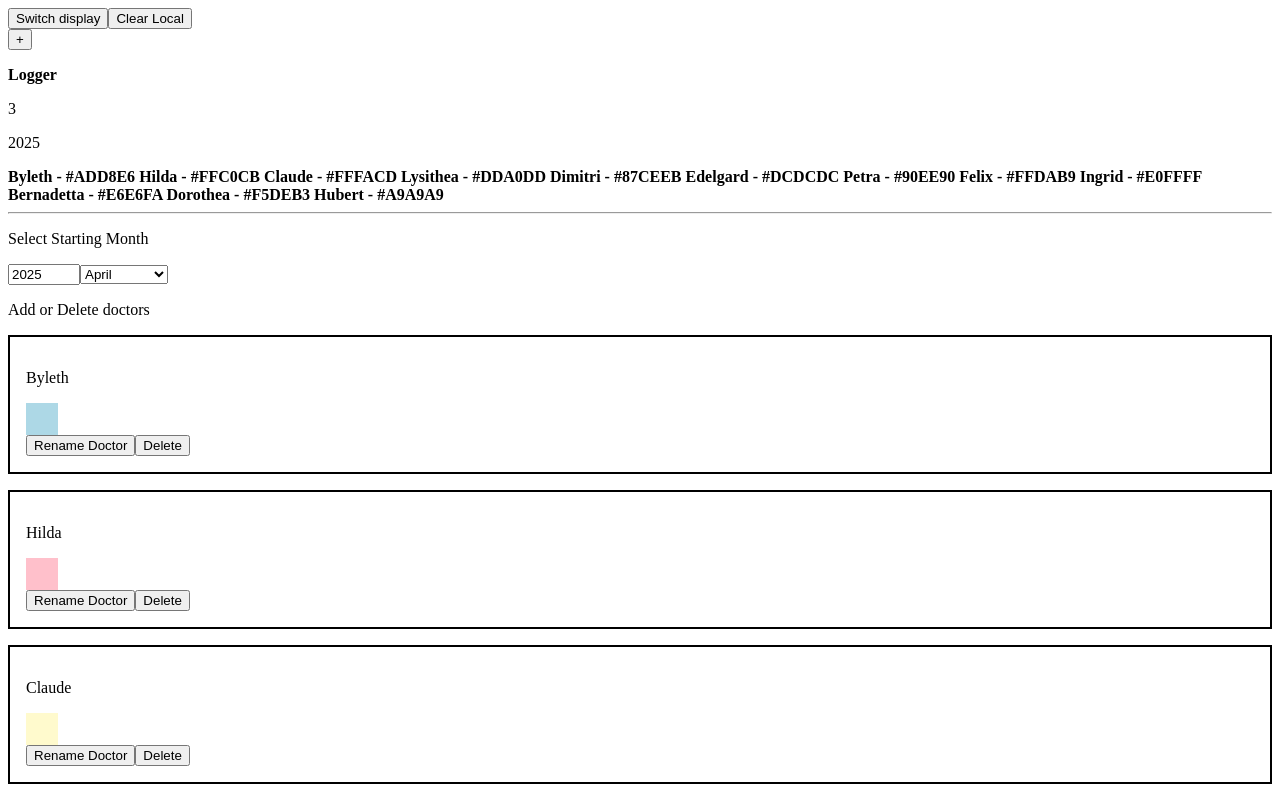
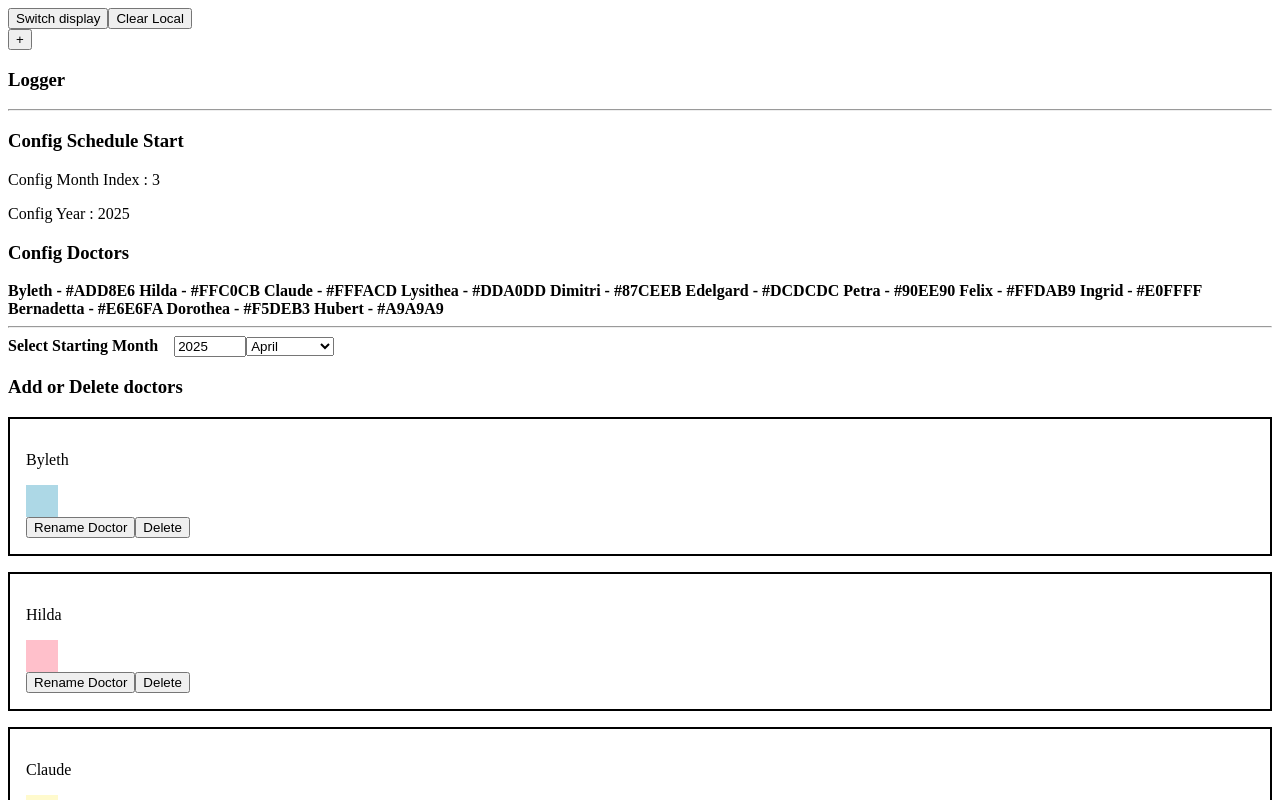
Before and after one commit to Subhavich/doc-sche, a React (Vite) app: page / in a window 1280 px wide. Shown: the top 800 px of the page. Built offline with nearby package versions, Linux system fonts and the light colour scheme.

Commit message:
pretty up components/ remove initialslots state

```diff
--- a/src/App.jsx
+++ b/src/App.jsx
@@ -34,12 +34,11 @@ function App() {
     return isGenerated ? "table" : "edit"; // If true, show TablePage; else EditingPage
   });
 
-  const [initialSlots, setInitialSlots] = useState(null);
   const [doctors, setDoctors] = useState(null);
 
   const [tableSlots, setTableSlots] = useState(() => {
     const savedSlots = loadFromLocalStorage("tableSlots");
-    return savedSlots || initialSlots; // Use saved data or initial data
+    return savedSlots || [];
   });
 
   const [tableDoctors, setTableDoctors] = useState(() => {
@@ -56,6 +55,14 @@ function App() {
       }
     );
   });
+
+  //CHECK IF GENERATED STATUS
+  useEffect(() => {
+    console.log(
+      "App initialized. Current state of 'isGenerated':",
+      loadFromLocalStorage("isGenerated")
+    );
+  }, []);
 
   //SAVE CONFIG TO LOCALSTORAGE ON CONFIG CHANGES
   useEffect(() => {
@@ -86,9 +93,8 @@ function App() {
     const updatedSlots = deepCopy(generatedSlots);
     const updatedDoctors = deepCopy(processedDoctors);
 
-    setInitialSlots(updatedSlots);
     setDoctors(updatedDoctors);
-    setTableSlots(updatedSlots); // Directly use updated values
+    setTableSlots(updatedSlots);
     setTableDoctors(updatedDoctors);
 
     const dateObject = {
@@ -163,13 +169,6 @@ function App() {
       scheduleStart: { year: newYear, month: newMonth },
     }));
   };
-  //CHECK IF GENERATED STATUS FROM LOCALSTORAGE
-  useEffect(() => {
-    console.log(
-      "App initialized. Current state of 'isGenerated':",
-      loadFromLocalStorage("isGenerated")
-    );
-  }, []);
 
   return (
     <div>
--- a/src/EditPage.jsx
+++ b/src/EditPage.jsx
@@ -3,7 +3,6 @@ import { Compact } from "@uiw/react-color";
 import { createNewDoctor } from "./utils/doctorCreation";
 import { MONTHS } from "./utils/static";
 import { clearLocalStorage } from "./utils/localStorage";
-// Editing Page
 
 export default function EditingPage({
   tableDoctors,
@@ -40,25 +39,18 @@ export default function EditingPage({
   const [generated, setGenerated] = useState(isGenerated);
   return (
     <>
-      {/* Just for Logging */}
-      <p>
-        <b>Logger</b>
-      </p>
-      <p>{config.scheduleStart.month}</p> <p>{config.scheduleStart.year}</p>
-      {config.doctors.map((doctor, ind) => (
-        <b key={ind}>
-          {doctor.name} - {doctor.color}{" "}
-        </b>
-      ))}
-      {/* Just for Logging */}
+      <EditLogger config={config} />
+
       <hr />
-      <p>Select Starting Month</p>
-      <DateInput
-        setConfig={setConfig}
-        handleStartChange={handleStartChange}
-        config={config}
-      />
-      <p>Add or Delete doctors</p>
+
+      {!isGenerated && (
+        <DateInput
+          setConfig={setConfig}
+          handleStartChange={handleStartChange}
+          config={config}
+        />
+      )}
+
       <DoctorSection
         config={config}
         setConfig={setConfig}
@@ -67,9 +59,11 @@ export default function EditingPage({
         tableDoctors={tableDoctors}
         tableSlots={tableSlots}
       />
+
       {!generated && (
         <DoctorInput config={config} handleAddDoctor={handleAddDoctor} />
       )}
+
       {generated && (
         <button
           onClick={() => {
@@ -81,6 +75,7 @@ export default function EditingPage({
           Add Doctors (Table Will Be Recreated)
         </button>
       )}
+
       {!generated && isGenerated && (
         <button onClick={() => setGenerated((prev) => !prev)}>
           Regenerate Table
@@ -90,9 +85,11 @@ export default function EditingPage({
   );
 }
 
-export function DateInput({ config, handleStartChange }) {
+function DateInput({ config, handleStartChange }) {
   return (
     <>
+      <b style={{ marginRight: "16px" }}>Select Starting Month</b>
+
       <input
         type="number"
         min="1900"
@@ -115,7 +112,7 @@ export function DateInput({ config, handleStartChange }) {
   );
 }
 
-export function DoctorInput({ handleAddDoctor, setConfig }) {
+function DoctorInput({ handleAddDoctor, setConfig }) {
   const [hex, setHex] = useState("#eee");
   const [isPickerVisible, setIsPicker] = useState(false);
 
@@ -164,7 +161,7 @@ export function DoctorInput({ handleAddDoctor, setConfig }) {
   );
 }
 
-export function DoctorSection({
+function DoctorSection({
   config,
   setConfig,
   tableDoctors,
@@ -174,6 +171,7 @@ export function DoctorSection({
 }) {
   return (
     <>
+      <h3>Add or Delete doctors</h3>
       {config.doctors.map((doctor, ind) => (
         <DoctorData
           key={ind}
@@ -190,7 +188,7 @@ export function DoctorSection({
   );
 }
 
-export function DoctorData({
+function DoctorData({
   name,
   color,
   setConfig,
@@ -353,3 +351,22 @@ export function DoctorData({
     </div>
   );
 }
+
+function EditLogger({ config }) {
+  return (
+    <>
+      <h3>Logger</h3>
+
+      <hr />
+      <h3>Config Schedule Start</h3>
+      <p>Config Month Index : {config.scheduleStart.month}</p>
+      <p>Config Year : {config.scheduleStart.year}</p>
+      <h3>Config Doctors</h3>
+      {config.doctors.map((doctor, ind) => (
+        <b key={ind}>
+          {doctor.name} - {doctor.color}{" "}
+        </b>
+      ))}
+    </>
+  );
+}
--- a/src/utils/slotValidation.js
+++ b/src/utils/slotValidation.js
@@ -32,6 +32,7 @@ export const isERConsecutive = (baseSlot, compareSlot) => {
 };
 
 export const isAdequateSpacing = (baseSlot, compareSlot) => {
+  //Less than or equal 16
   if (!baseSlot || !compareSlot) {
     return false;
   }
```
